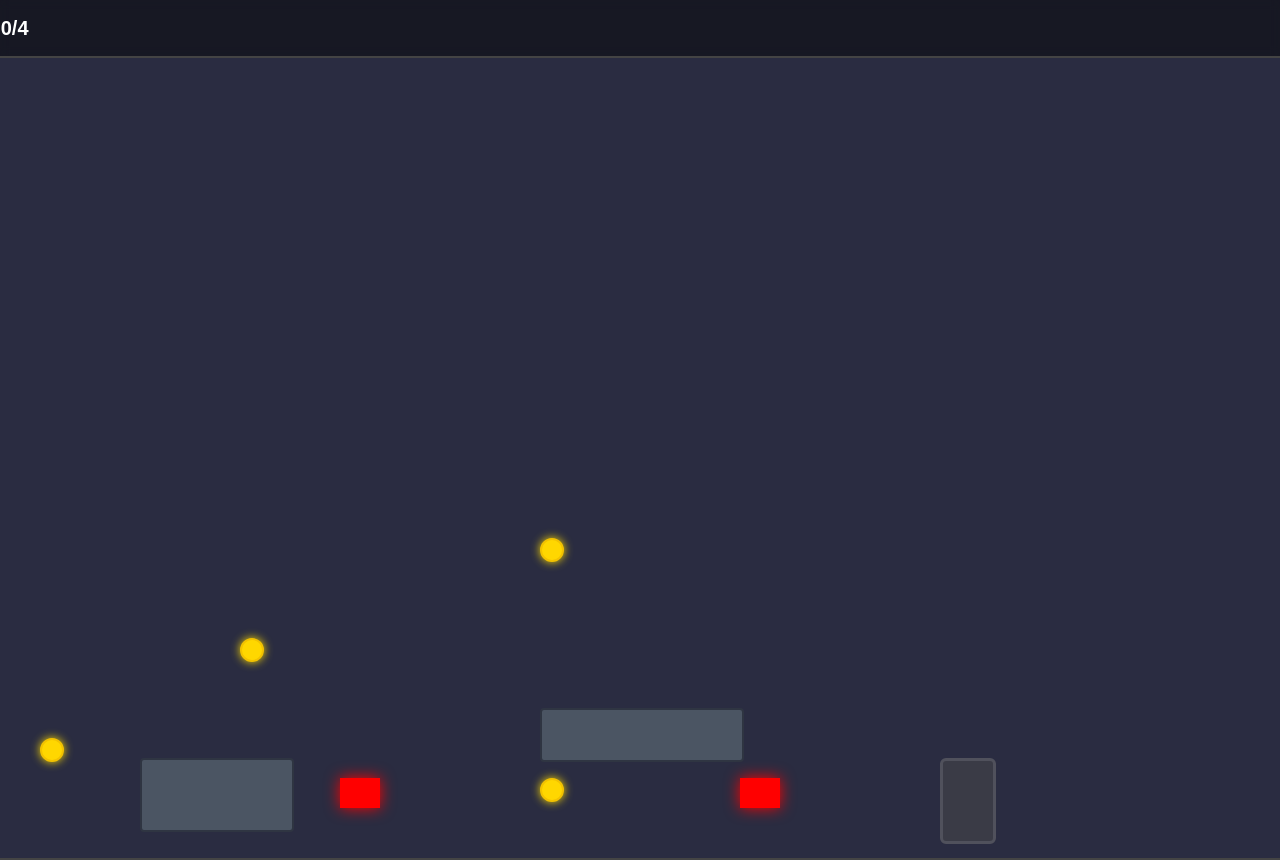
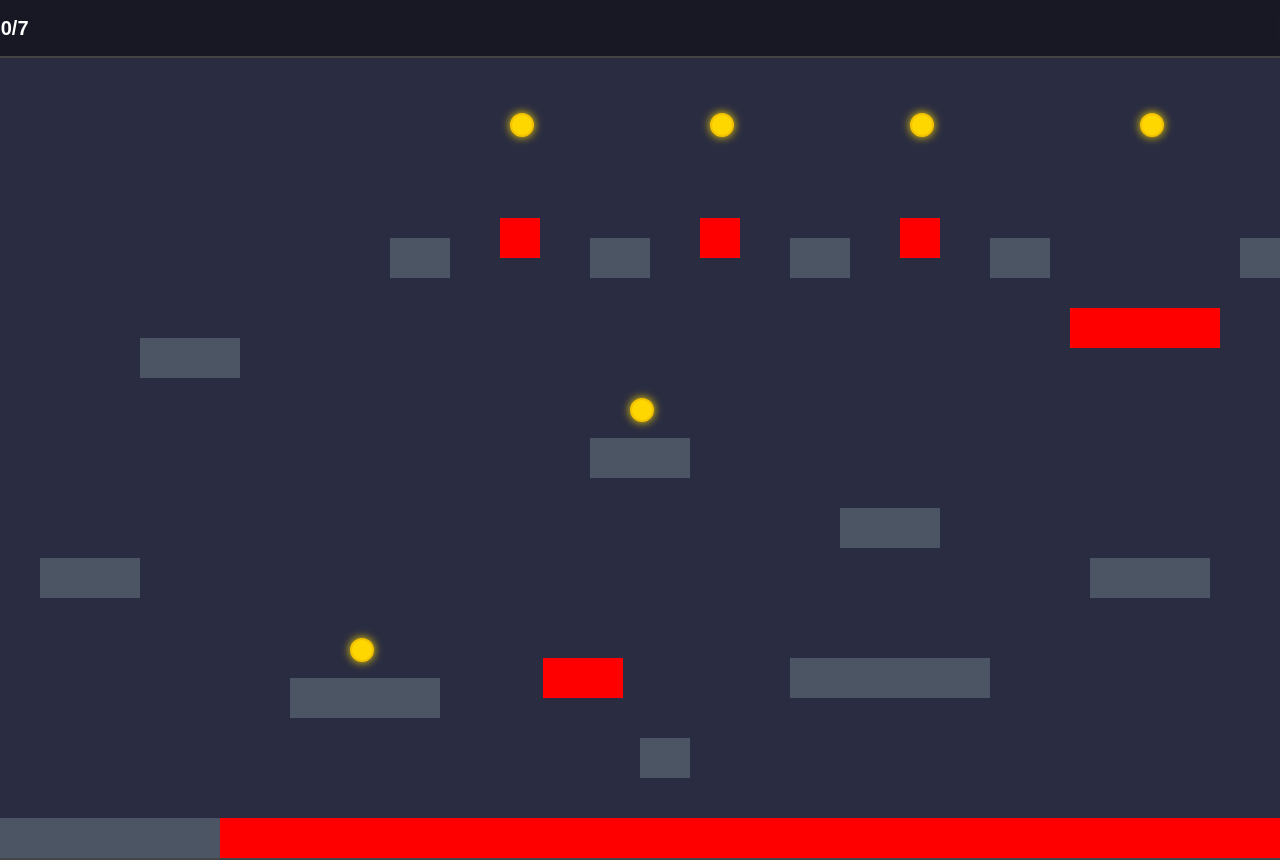
Before and after one commit to VitalikNeznayko/platformer, a React (Create React App) app: page / in a window 1280 px wide. Both pictures are taken after a click on the button "Почати гру". Shown: the top 860 px of the page. Built offline with nearby package versions, Linux system fonts and the light colour scheme.

Commit message:
feat: integrate level config file into game logic

```diff
--- a/src/components/Game/Dangerous/Dangerous.module.css
+++ b/src/components/Game/Dangerous/Dangerous.module.css
@@ -1,5 +1,4 @@
 .danger {
     position: absolute;
     background: red;
-    box-shadow: 0 0 15px red;
 }
--- a/src/components/Game/ExitDoor/ExitDoor.module.css
+++ b/src/components/Game/ExitDoor/ExitDoor.module.css
@@ -4,7 +4,6 @@
     height: 80px;
     border-radius: 6px;
     z-index: 5;
-    transition: 0.3s;
 }
 
 .inactive {
--- a/src/components/Game/GameBoard/GameBoard.module.css
+++ b/src/components/Game/GameBoard/GameBoard.module.css
@@ -5,4 +5,5 @@
     height: 800px;
     background: #2a2c41;
     border: 2px solid #444;
+    overflow: hidden;
 }
--- a/src/components/Game/Obstacle/Obstacle.module.css
+++ b/src/components/Game/Obstacle/Obstacle.module.css
@@ -1,6 +1,4 @@
 .obstacle {
     position: absolute;
     background: #4b5563;
-    border: 2px solid #2f3542;
-    border-radius: 4px;
 }
--- /dev/null
+++ b/src/config/levels.jsx
@@ -0,0 +1,111 @@
+export const LEVELS = {
+  1: {
+    playerStart: { x: 100, y: 720 },
+
+    obstacles: [
+      { id: 1, x: 0, y: 760, width: 380, height: 40 },
+      { id: 2, x: 450, y: 620, width: 150, height: 40 },
+      { id: 3, x: 200, y: 500, width: 100, height: 40 },
+      { id: 4, x: 800, y: 680, width: 50, height: 40 },
+      { id: 5, x: 950, y: 600, width: 200, height: 40 },
+      { id: 6, x: 1250, y: 500, width: 120, height: 40 },
+      { id: 7, x: 1000, y: 450, width: 100, height: 40 },
+      { id: 8, x: 750, y: 380, width: 100, height: 40 },
+      { id: 9, x: 0, y: 380, width: 100, height: 40 },
+      { id: 10, x: 300, y: 280, width: 100, height: 40 },
+      { id: 11, x: 0, y: 140, width: 100, height: 40 },
+      { id: 12, x: 750, y: 180, width: 60, height: 40 },
+      { id: 13, x: 550, y: 180, width: 60, height: 40 },
+      { id: 14, x: 950, y: 180, width: 60, height: 40 },
+      { id: 15, x: 1150, y: 180, width: 60, height: 40 },
+      { id: 16, x: 1400, y: 180, width: 200, height: 40 },
+    ],
+
+    deadly: [
+      { id: 101, x: 380, y: 760, width: 1210, height: 40 },
+      { id: 102, x: 703, y: 600, width: 80, height: 40 },
+      { id: 103, x: 120, y: 450, width: 40, height: 40 },
+      { id: 104, x: 660, y: 160, width: 40, height: 40 },
+      { id: 105, x: 860, y: 160, width: 40, height: 40 },
+      { id: 106, x: 1060, y: 160, width: 40, height: 40 },
+      { id: 107, x: 1230, y: 250, width: 150, height: 40 },
+    ],
+
+    money: [
+      { id: 201, x: 510, y: 580 },
+      { id: 202, x: 790, y: 340 },
+      { id: 203, x: 40, y: 100 },
+      { id: 204, x: 670, y: 55 },
+      { id: 205, x: 870, y: 55 },
+      { id: 206, x: 1070, y: 55 },
+      { id: 207, x: 1300, y: 55 },
+    ],
+
+    exitDoor: {
+      x: 1500,
+      y: 90,
+      width: 60,
+      height: 120,
+    },
+  },
+  2: {
+    playerStart: { x: 1450, y: 100 },
+
+    obstacles: [
+      { id: 1, x: 1400, y: 150, width: 180, height: 40 },
+      { id: 2, x: 1100, y: 240, width: 100, height: 40 },
+      { id: 3, x: 800, y: 120, width: 150, height: 40 },
+      { id: 4, x: 1450, y: 600, width: 150, height: 40 },
+      { id: 5, x: 1400, y: 400, width: 100, height: 40 },
+      { id: 6, x: 1250, y: 580, width: 100, height: 40 },
+      { id: 7, x: 1100, y: 450, width: 100, height: 40 },
+      { id: 8, x: 950, y: 350, width: 50, height: 50 },
+      { id: 9, x: 600, y: 250, width: 130, height: 40 },
+      { id: 10, x: 400, y: 420, width: 150, height: 40 },
+      { id: 11, x: 140, y: 200, width: 50, height: 540 },
+      { id: 12, x: 600, y: 550, width: 100, height: 40 },
+      { id: 13, x: 740, y: 700, width: 100, height: 40 },
+      { id: 14, x: 550, y: 700, width: 140, height: 40 },
+      { id: 15, x: 400, y: 700, width: 50, height: 40 },
+      { id: 16, x: 190, y: 690, width: 50, height: 50 },
+      { id: 17, x: 190, y: 530, width: 50, height: 50 },
+      { id: 18, x: 190, y: 360, width: 50, height: 50 },
+      { id: 19, x: 190, y: 200, width: 50, height: 50 },
+      { id: 20, x: 0, y: 700, width: 140, height: 40 },
+    ],
+
+    deadly: [
+      { id: 1, x: 0, y: 760, width: 1600, height: 40 },
+      { id: 2, x: 1230, y: 290, width: 40, height: 40 },
+      { id: 3, x: 1320, y: 350, width: 40, height: 40 },
+      { id: 4, x: 700, y: -10, width: 40, height: 90 },
+      { id: 5, x: 360, y: 260, width: 40, height: 200 },
+      { id: 6, x: 1000, y: 180, width: 40, height: 40 },
+      { id: 7, x: 750, y: 350, width: 150, height: 40 },
+      { id: 9, x: 540, y: 490, width: 40, height: 40 },
+      { id: 10, x: 0, y: 480, width: 40, height: 40 },
+      { id: 11, x: 100, y: 280, width: 40, height: 40 },
+    ],
+
+    money: [
+      { id: 1, x: 1550, y: 550 },
+      { id: 2, x: 960, y: 300 },
+      { id: 3, x: 750, y: 120 },
+      { id: 4, x: 1150, y: 200 },
+      { id: 5, x: 730, y: 500 },
+      { id: 6, x: 500, y: 290 },
+      { id: 7, x: 270, y: 540 },
+      { id: 8, x: 270, y: 380 },
+      { id: 9, x: 270, y: 220 },
+      { id: 10, x: 100, y: 650 },
+      { id: 11, x: 410, y: 660 },
+    ],
+
+    exitDoor: {
+      x: 5,
+      y: 610,
+      width: 50,
+      height: 120,
+    },
+  },
+};
--- a/src/hooks/useAppFlow.jsx
+++ b/src/hooks/useAppFlow.jsx
@@ -8,26 +8,21 @@ export const PAGES = {
 
 export const useAppFlow = () => {
   const [page, setPage] = useState(PAGES.START);
-  const [score, setScore] = useState(0);
 
   const startGame = () => {
-    setScore(0);
     setPage(PAGES.GAME);
   };
 
-  const finishGame = (finalScore) => {
-    setScore(finalScore);
+  const finishGame = () => {
     setPage(PAGES.RESULT);
   };
 
   const restartGame = () => {
-    setScore(0);
     setPage(PAGES.START);
   };
 
   return {
     page,
-    score,
     startGame,
     finishGame,
     restartGame,
--- a/src/hooks/useGameLogic.jsx
+++ b/src/hooks/useGameLogic.jsx
@@ -1,13 +1,20 @@
 import { useEffect, useState } from "react";
+import { LEVELS } from "../config/levels";
+
 import { useLevelFlow } from "./useLevelFlow";
 import { usePlayerMovement } from "./usePlayerMovement";
 import { useMoney } from "./useMoney";
 import { useDeadlyCollisions } from "./useDeadlyCollisions";
 import { useExitDoor } from "./useExitDoor";
 
-export const useGameLogic = (onFinish, obstacles, deadly, exitDoor) => {
+export const useGameLogic = (onFinish) => {
   const { level, nextLevel } = useLevelFlow(onFinish);
-  const { pos, setPos } = usePlayerMovement(obstacles);
+  const config = LEVELS[level];
+
+  const { pos, setPos } = usePlayerMovement(
+    config.obstacles,
+    config.playerStart
+  );
 
   const { money, setMoney, updateMoney, collected, resetCollected } =
     useMoney();
@@ -23,29 +30,28 @@ export const useGameLogic = (onFinish, obstacles, deadly, exitDoor) => {
     resetCollected();
     setTime(0);
 
-      setMoney([
-        { id: 1, x: 200, y: 680 },
-        { id: 2, x: 400, y: 580 },
-        { id: 3, x: 700, y: 720 },
-        { id: 4, x: 700, y: 480 },
-      ]);
-
+    setMoney(config.money);
+    setPos(config.playerStart);
   }, [level]);
 
   useEffect(() => {
     updateMoney(pos);
   }, [pos]);
 
-  useDeadlyCollisions(pos, deadly, () => setPos({ x: 100, y: 610 }));
+  useDeadlyCollisions(pos, config.deadly, () => {
+    resetCollected();
+    setMoney(config.money);
+    setPos(config.playerStart);
+  });
 
-  useExitDoor(pos, exitDoor, () => {
-    if (collected === money.length + collected) {
-      nextLevel();
-      setPos({ x: 100, y: 610 });
+  useExitDoor(pos, config.exitDoor, () => {
+    const totalCoins = config.money.length;
+    if (collected === totalCoins) {
+      nextLevel(level);
     }
   });
 
-  const totalCoins = money.length + collected;
+  const totalCoins = config.money.length;
 
   return {
     pos,
@@ -53,6 +59,9 @@ export const useGameLogic = (onFinish, obstacles, deadly, exitDoor) => {
     money,
     collected,
     totalCoins,
+    obstacles: config.obstacles,
+    deadly: config.deadly,
+    exitDoor: config.exitDoor,
     time,
   };
 };
--- a/src/hooks/useLevelFlow.jsx
+++ b/src/hooks/useLevelFlow.jsx
@@ -1,18 +1,22 @@
 import { useState } from "react";
+import { LEVELS } from "../config/levels";
 
 export const useLevelFlow = (onFinish) => {
   const [level, setLevel] = useState(1);
 
-  const nextLevel = (score) => {
-    if (level === 1) {
-      setLevel(2);
+  const nextLevel = (currentLevel) => {
+    const maxLevel = Object.keys(LEVELS).length;
+
+    if (currentLevel < maxLevel) {
+      setLevel(currentLevel + 1);
     } else {
-      onFinish(score);
+      onFinish();
     }
   };
 
   const goToLevel = (n) => {
-    setLevel(n);
+    if (LEVELS[n]) setLevel(n);
   };
+
   return { level, nextLevel, goToLevel };
 };
--- a/src/hooks/usePlayerMovement.jsx
+++ b/src/hooks/usePlayerMovement.jsx
@@ -1,10 +1,10 @@
 import { useEffect, useRef, useState } from "react";
 import { useKeyboardControls } from "./useKeyboardControls";
 
-export const usePlayerMovement = (obstacles = []) => {
+export const usePlayerMovement = (obstacles = [], startPos) => {
   const keys = useKeyboardControls();
 
-  const [pos, setPos] = useState({ x: 100, y: 610 });
+  const [pos, setPos] = useState(startPos);
   const posRef = useRef(pos);
   useEffect(() => {
     posRef.current = pos;
--- a/src/pages/GamePage.jsx
+++ b/src/pages/GamePage.jsx
@@ -1,27 +1,19 @@
 import GameBoard from "../components/Game/GameBoard/GameBoard";
 import GameHUD from "../components/UI/GameHUD/GameHUD";
-import Button from "../components/UI/Button/Button";
 import { useGameLogic } from "../hooks/useGameLogic";
 
-const obstacles = [
-  { x: 300, y: 700, width: 150, height: 70 },
-  { x: 700, y: 650, width: 200, height: 50 },
-];
-
-const deadly = [
-  { id: 100, x: 500, y: 720, width: 40, height: 30 },
-  { id: 101, x: 900, y: 720, width: 40, height: 30 },
-];
-
-const exitDoor = { x: 1100, y: 700, width: 40, height: 80 };
-
 const GamePage = ({ onFinish }) => {
-  const { pos, level, money, collected, totalCoins, time } = useGameLogic(
-    onFinish,
+  const {
+    pos,
+    level,
+    money,
+    collected,
+    totalCoins,
+    time,
     obstacles,
     deadly,
-    exitDoor
-  );
+    exitDoor,
+  } = useGameLogic(onFinish);
 
   return (
     <div>
--- a/src/pages/ResultPage.jsx
+++ b/src/pages/ResultPage.jsx
@@ -1,7 +1,7 @@
 import Title from "../components/UI/Title/Title";
 import Button from "../components/UI/Button/Button";
 
-const ResultPage = ({ score, onRestart }) => {
+const ResultPage = ({ onRestart }) => {
   return (
     <div>
       <Title text="Гру завершено!" />
```
